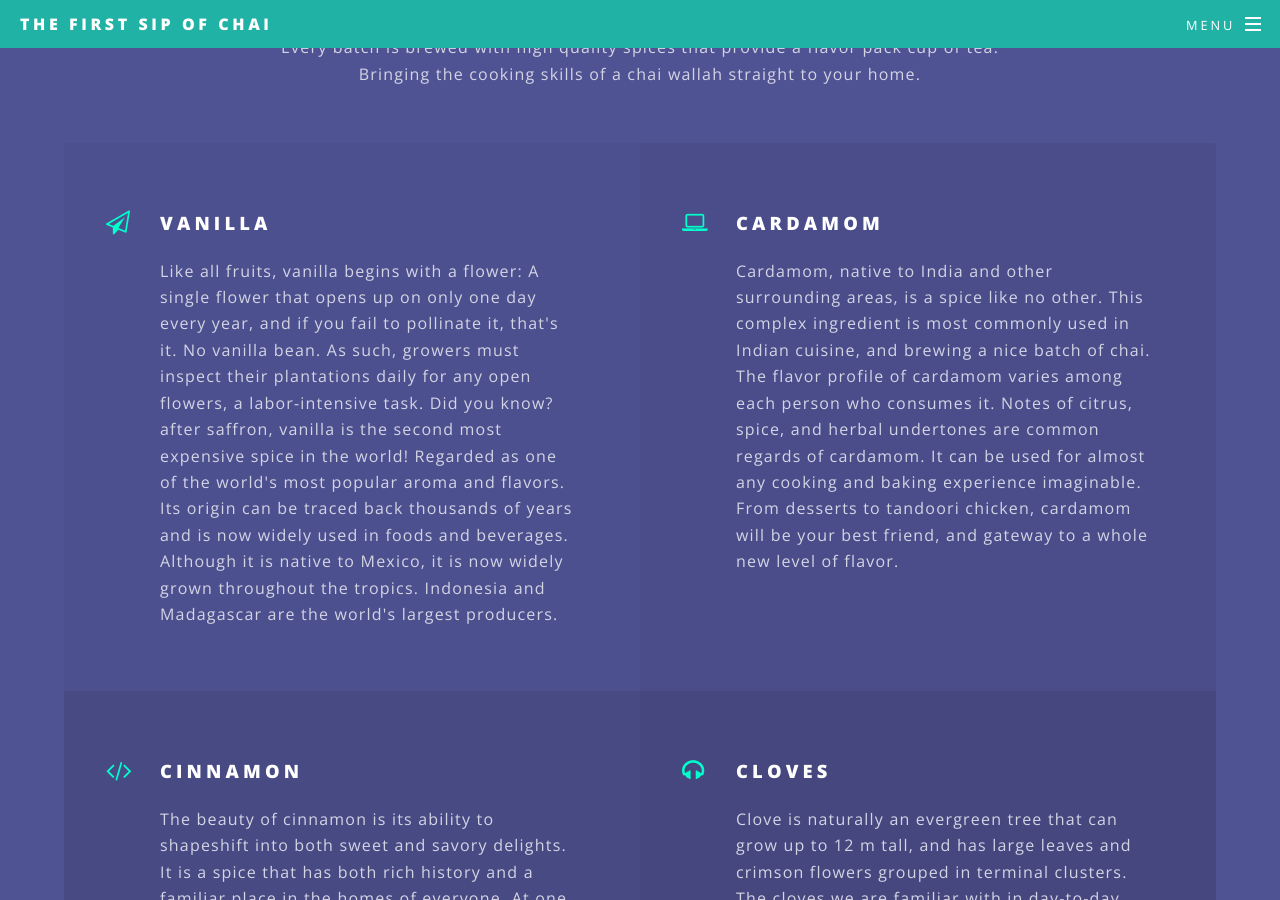
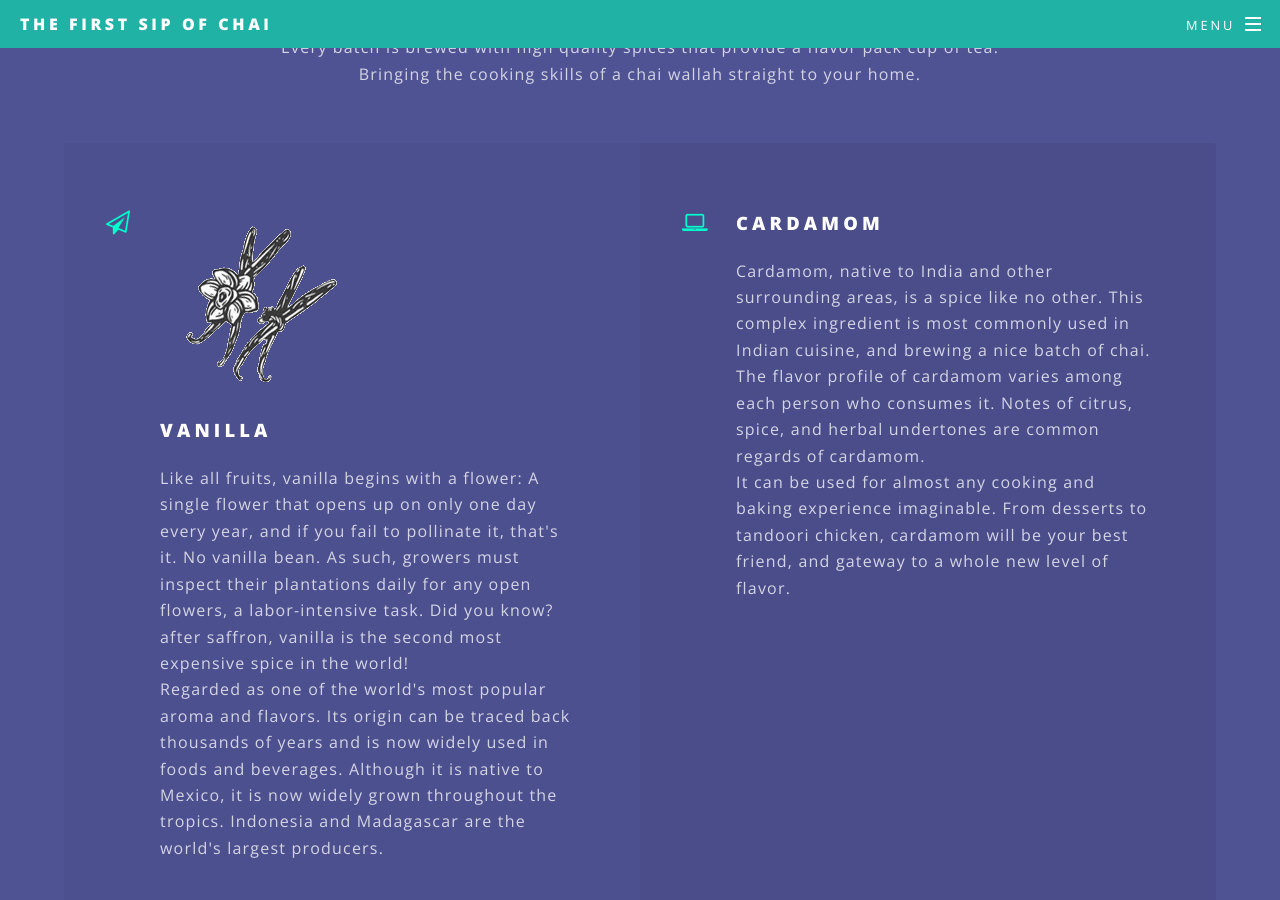
Before and after one commit to the-first-sip-of-chai/the-first-sip-of-chai.github.io, a Jekyll site: the page built from home.html, in a window 1280 px wide and 900 px high, scrolled down 1960 px. Built offline with Jekyll 4.4.1, drawn with Linux system fonts in a browser that asks for light colours; some of the changed text lies outside the part shown.

Commit message:
home test

```diff
--- a/home.html
+++ b/home.html
@@ -67,24 +67,25 @@
 							</header>
 							<ul class="features">
 								<li class="icon fa-paper-plane-o">
+									<img src="images/icons/vanilla.png" size="fit"/>
 									<h3>Vanilla</h3>
 									<p>Like all fruits, vanilla begins with a flower: A single flower that opens up on only one day every year, and if you fail to pollinate it, that's it. No vanilla bean. As such, growers must inspect their plantations daily for any open flowers, a labor-intensive task. Did you know? after saffron, vanilla is the second most expensive spice in the world!
-										Regarded as one of the world's most popular aroma and flavors. Its origin can be traced back thousands of years and is now widely used in foods and beverages. Although it is native to Mexico, it is now widely grown throughout the tropics. Indonesia and Madagascar are the world's largest producers.</p>
+										<br>Regarded as one of the world's most popular aroma and flavors. Its origin can be traced back thousands of years and is now widely used in foods and beverages. Although it is native to Mexico, it is now widely grown throughout the tropics. Indonesia and Madagascar are the world's largest producers.</p>
 								</li>
 								<li class="icon fa-laptop">
 									<h3>Cardamom</h3>
 									<p>Cardamom, native to India and other surrounding areas, is a spice like no other. This complex ingredient is most commonly used in Indian cuisine, and brewing a nice batch of chai. The flavor profile of cardamom varies among each person who consumes it. Notes of citrus, spice, and herbal undertones are common regards of cardamom.
-										It can be used for almost any cooking and baking experience imaginable. From desserts to tandoori chicken, cardamom will be your best friend, and gateway to a whole new level of flavor.</p>
+										<br>It can be used for almost any cooking and baking experience imaginable. From desserts to tandoori chicken, cardamom will be your best friend, and gateway to a whole new level of flavor.</p>
 								</li>
 								<li class="icon fa-code">
 									<h3>Cinnamon</h3>
 									<p>The beauty of cinnamon is its ability to shapeshift into both sweet and savory delights. It is a spice that has both rich history and a familiar place in the homes of everyone. At one point, Cinnamon was so highly esteemed among ancient nations that it was regarded as a gift fit for monarchs and deities. In today’s world, it is one of the most widely used spices.
-										Cinnamon is as flavorful as it is aromatic. Full of complex sweet and spicy undertones, and a wood-like golden brown color, cinnamon can also be used to garnish drinks and goods. The possibilities are endless with this spice.</p>
+										<br>Cinnamon is as flavorful as it is aromatic. Full of complex sweet and spicy undertones, and a wood-like golden brown color, cinnamon can also be used to garnish drinks and goods. The possibilities are endless with this spice.</p>
 								</li>
 								<li class="icon fa-headphones">
 									<h3>Cloves</h3>
 									<p>Clove is naturally an evergreen tree that can grow up to 12 m tall, and has large leaves and crimson flowers grouped in terminal clusters. The cloves we are familiar with in day-to-day cooking, are the flowers harvested at 1.5–2.0 cm long, and come to a ball shape at the very end.
-										Cloves have one of the most unique flavors out there. The taste is pungent, strong and sweet with a bitter, astringent undertone. Cloves also have a distinct warm characteristic that can be almost a feeling of heat, and cause a tingling sensation on the tongue.</p>
+										<br>Cloves have one of the most unique flavors out there. The taste is pungent, strong and sweet with a bitter, astringent undertone. Cloves also have a distinct warm characteristic that can be almost a feeling of heat, and cause a tingling sensation on the tongue.</p>
 								</li>
 								<li class="icon fa-heart-o">
 									<h3>Anise</h3>
@@ -94,7 +95,7 @@
 								<li class="icon fa-flag-o">
 									<h3>Ginger</h3>
 									<p>Ginger provides a mildly spicy kick to any dish or drink when used in a large enough quantity. It was originally cultivated in Southeast Asia, and was transported to Europe during the spice trade.
-										Aside from its unique and bold flavor, ginger also has unbelievable health properties. From relieving nausea, improving loss of appetite, motion sickness, and overall aches and pains, consuming ginger daily is a great healthy addition.</p>
+										<br>Aside from its unique and bold flavor, ginger also has unbelievable health properties. From relieving nausea, improving loss of appetite, motion sickness, and overall aches and pains, consuming ginger daily is a great healthy addition.</p>
 								</li>
 							</ul>
 						</div>
```
Also changed, not shown: images/icons/anise.png (added), images/icons/cardamom.png (added), images/icons/cinnamon.png (added), images/icons/cloves.png (added), images/icons/ginger.png (added), images/icons/vanilla.png (added).
